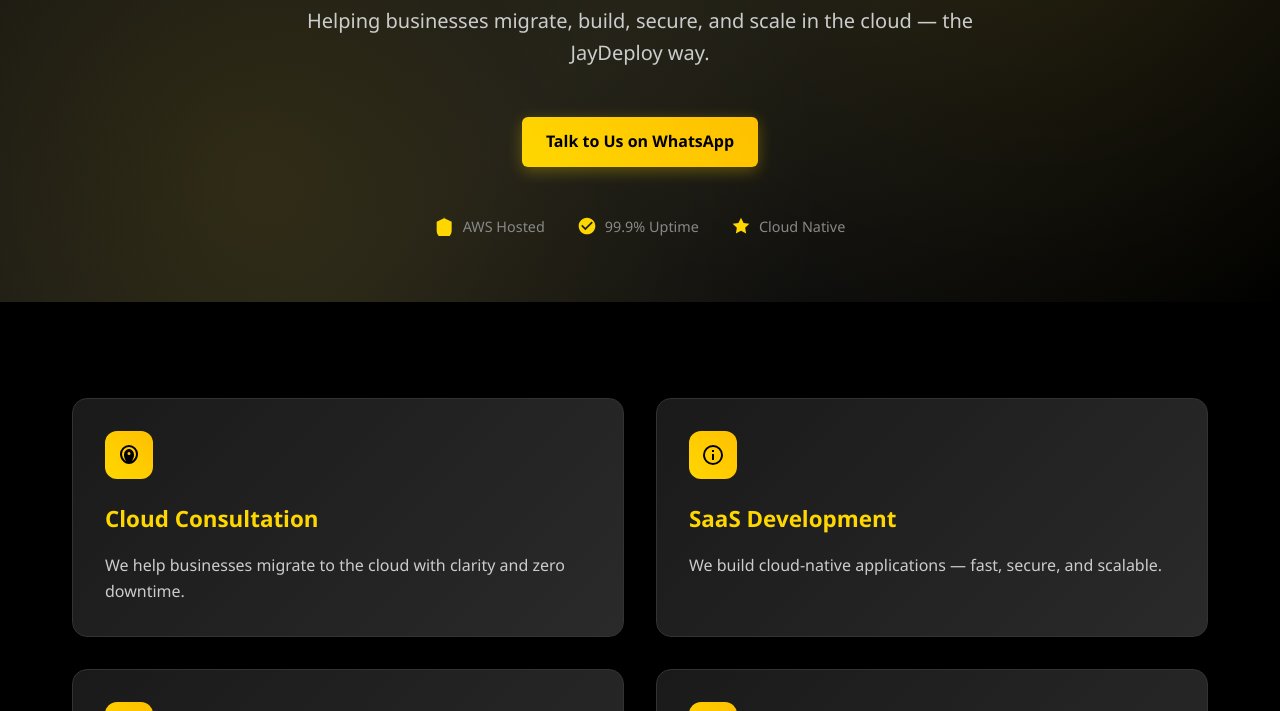
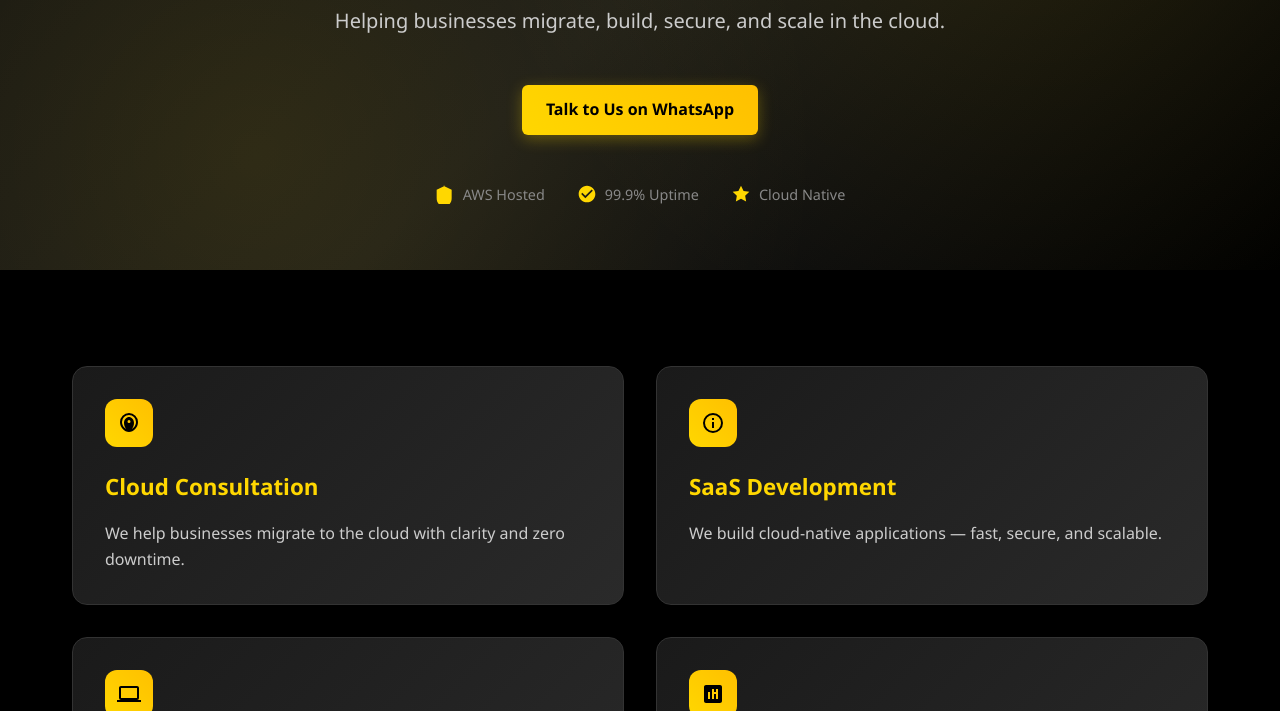
Before and after one commit to babajideamure/work, a plain HTML site: page index.html in a window 1280 px wide. Shown: the part 306-1017 px from the top of the page. Drawn offline with Linux system fonts and the light colour scheme.

Commit message:
text update

```diff
--- a/index.html
+++ b/index.html
@@ -303,7 +303,7 @@
       <!-- Replace this placeholder with your actual logo -->
       <img src="logo.png" alt="JayDeploy Logo" class="logo" style="background: #333; padding: 1rem; border-radius: 8px; display: block; margin: 0 auto 2rem;">
       <h1>Seamless Deployment, Endless Possibilities</h1>
-      <p class="subtitle">Helping businesses migrate, build, secure, and scale in the cloud — the JayDeploy way.</p>
+      <p class="subtitle">Helping businesses migrate, build, secure, and scale in the cloud.</p>
       <a href="https://wa.me/2349097009700" class="cta" target="_blank">Talk to Us on WhatsApp</a>
 
       <div class="trust-badges">
```
